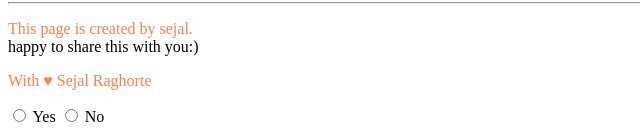
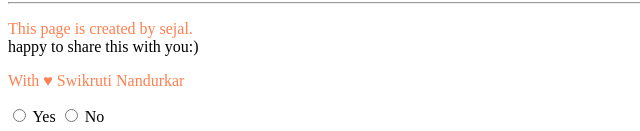
Before and after one commit to SwikrutiN/CSS-projects, a plain HTML site: page Quora Webpage/index.html in a window 1280 px wide. Shown: the part 701-832 px from the top of the page, 0-640 px from the left. Drawn offline with Linux system fonts and the light colour scheme.

Commit message:
index1.html

```diff
--- a/Quora Webpage/index.html
+++ b/Quora Webpage/index.html
@@ -112,7 +112,7 @@
         <p>This page is created by sejal.<br>happy to share this with you:)</p>
     </div>
     <div id="myId">
-        <p>With &hearts; Sejal Raghorte</p>
+        <p>With &hearts; Swikruti Nandurkar</p>
     </div>
     <div>
     <input type="radio" id="yes" name="agreement">
```
